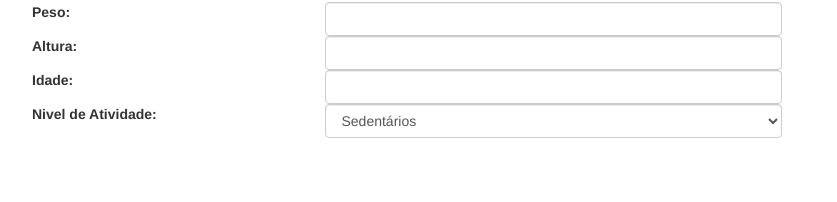
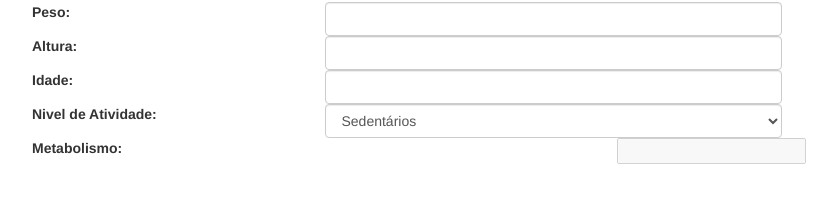
Before and after one commit to MattheusCosta/calcMetabolismo, a website: page www/index.html in a window 1280 px wide. Shown: the part 86-288 px from the top of the page, without its empty margins (38-875 px from the left). Drawn offline with Linux system fonts and the light colour scheme.

Commit message:
Label de Metabolismo e input adicional

```diff
--- a/www/index.html
+++ b/www/index.html
@@ -89,6 +89,15 @@
     </div>
   </div>
 
+  <div class="row">
+    <div class="col-xs-6">
+      <label>Metabolismo:</label>
+    </div>
+    <div class="col-xs-6">
+      <input type="text" disabled>
+    </div>
+  </div>
+
   </div>
 </body>
 </html>
```
